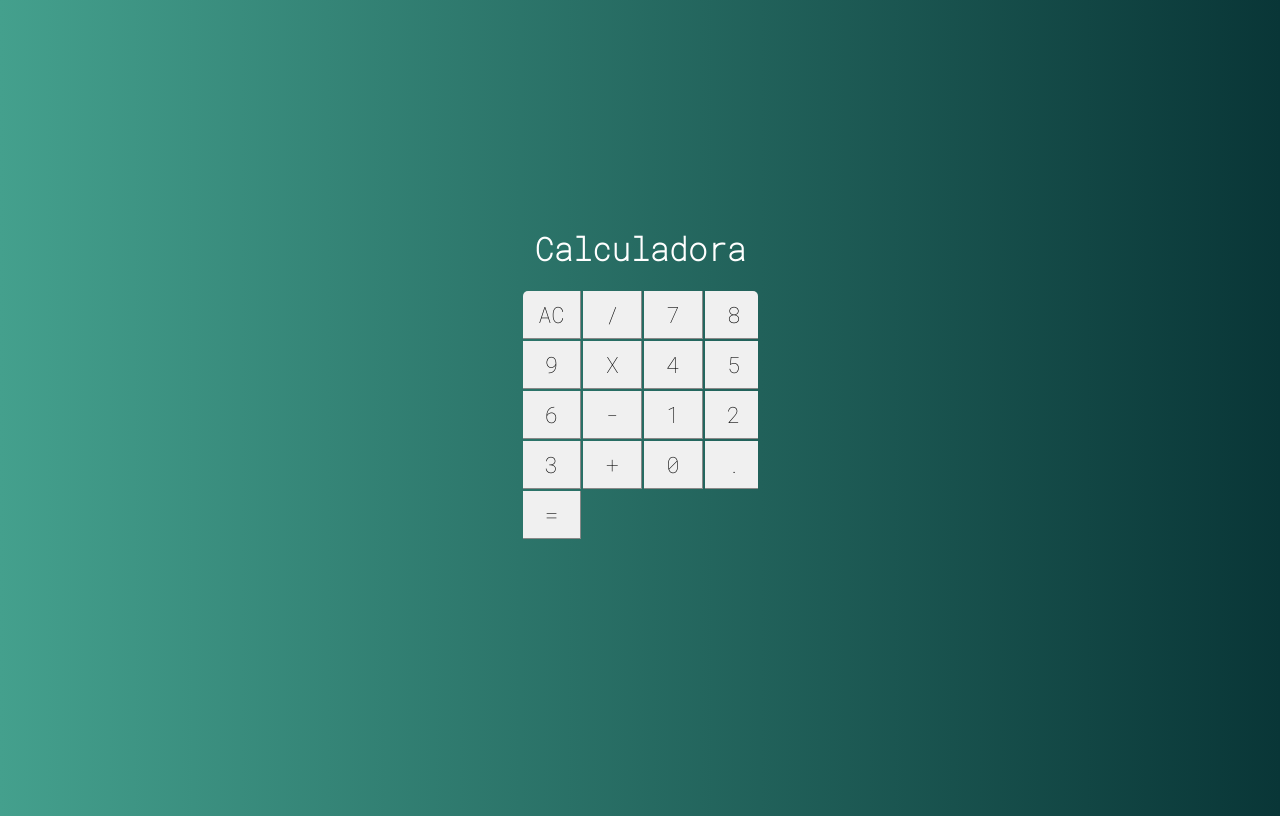
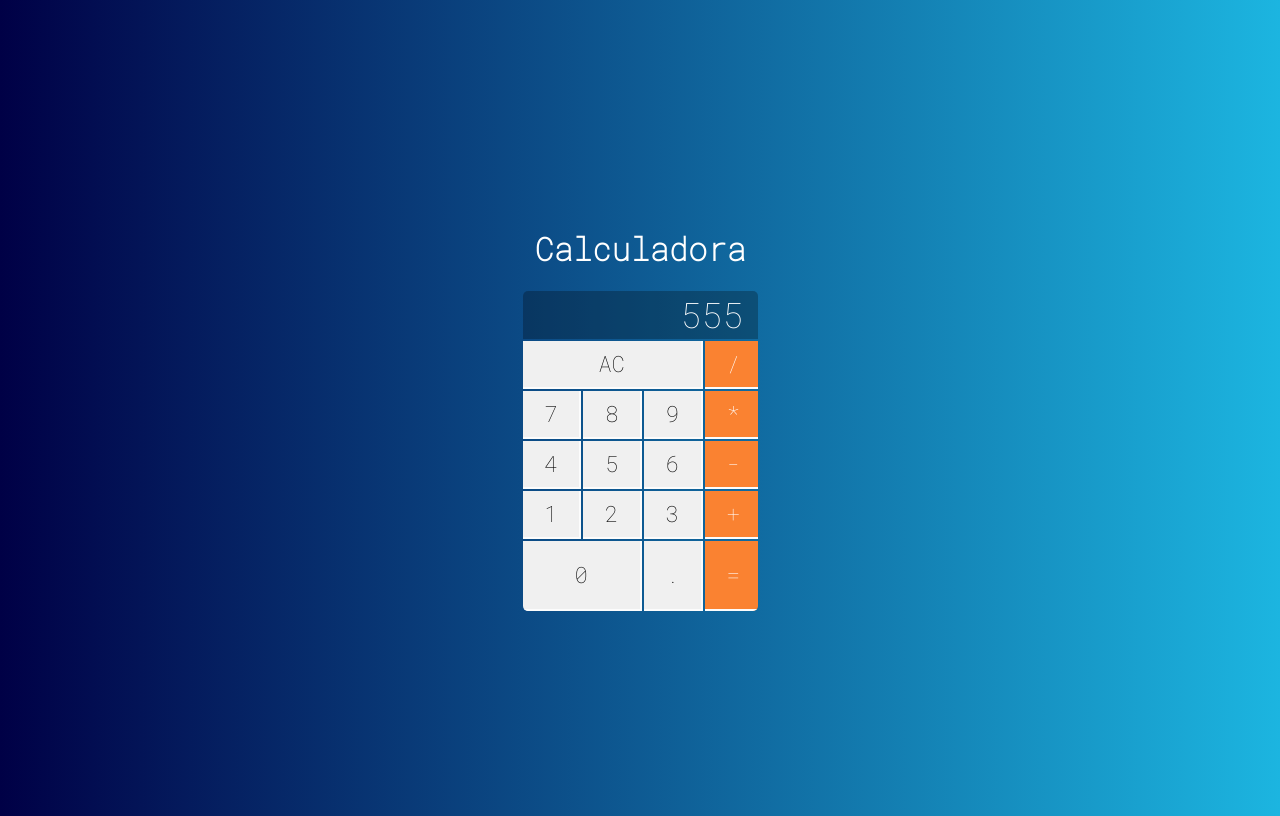
Before and after one commit to genilson-dev/calculadora, a React (Create React App) app: page / in a window 1280 px wide. Built offline with nearby package versions, Linux system fonts and the light colour scheme.

Commit message:
colocando os botoes da calculadora em ordem

```diff
--- a/package.json
+++ b/package.json
@@ -7,6 +7,8 @@
     "@testing-library/jest-dom": "^6.6.3",
     "@testing-library/react": "^16.3.0",
     "@testing-library/user-event": "^13.5.0",
+    "@trybe/eslint-config-frontend": "^1.11.4",
+    "eslint-config-trybe-frontend": "^1.7.0",
     "react": "^19.1.0",
     "react-dom": "^19.1.0",
     "react-scripts": "5.0.1",
--- a/src/components/Buttons.css
+++ b/src/components/Buttons.css
@@ -1,6 +1,6 @@
 :root {
     --bg-button: #f0f0f0;
-    --border-button: solid 1px #888;
+    --border-button: solid 2px #fcfcfc;
 }
 
 .button {
@@ -13,6 +13,27 @@
     outline: none;
     /* padding: 10px; */
     /* margin: 5px; */
-    /* cursor: pointer; */
+    cursor: pointer;
     /* transition: background-color 0.3s, transform 0.2s; */
 }
+
+.button:active{
+    background-color: #000103;
+    color: white;
+    font-size: 33px;
+}
+
+.button.double {
+    grid-column: span 2;
+}
+.button.triple {
+    grid-column: span 3;
+}
+.button.operation {
+    background-color: #fa8231;
+    color: #fff;
+}
+.button.operation:active {
+    background-color: #fa8231cc;
+    color: #fff;
+}
--- a/src/components/Buttons.jsx
+++ b/src/components/Buttons.jsx
@@ -2,8 +2,20 @@ import React from "react";
 import "./Buttons.css";
 
 export default props => {
-    return (
-        <button className="button">{props.label}
-        </button>
-    )
-}
+
+    let classes = "button ";
+    classes += props.operation ? "operation" : "";
+    classes += props.double ? "double" : "";
+    classes += props.triple ? "triple" : "";
+    // classes += props.label === "0" ? "zero" : "";
+
+  return (
+
+    <button
+      className={classes}
+      onClick={e => props.click && props.click(props.label)}
+    >
+        {props.label}
+    </button>
+  );
+};
--- /dev/null
+++ b/src/components/Display.css
@@ -0,0 +1,10 @@
+.display {
+  grid-column: span 4;
+  background-color: #0004;
+  display: flex;
+  align-items: center;
+  justify-content: flex-end;
+  padding: 20px;
+  font-size: 2.2rem;
+  overflow: hidden;
+}
--- /dev/null
+++ b/src/components/Display.jsx
@@ -0,0 +1,11 @@
+import React from "react";
+
+import "./Display.css";
+
+export default (props) => {
+    return (
+        <div className="display">
+        {props.value}
+        </div>
+    );
+}
--- a/src/index.css
+++ b/src/index.css
@@ -4,7 +4,7 @@
 }
 
 *{
-  font-family: 'RobotoMono', 'nomospace';
+  font-family: 'RobotoMono', 'monospace';
 
 }
 body{
@@ -16,8 +16,8 @@ body{
   color: white;
   /* background: linear-gradient(to right, rgb(103, 178, 111), rgb(76, 162, 205)); */
   /* background: linear-gradient(to right, rgb(156, 236, 251), rgb(101, 199, 247), rgb(0, 82, 212)); */
-  background: linear-gradient(to right, rgb(68, 160, 141), rgb(9, 54, 55));
-
+  /* background: linear-gradient(to right, rgb(68, 160, 141), rgb(9, 54, 55)); */
+  background: linear-gradient(to right, rgb(0, 0, 70), rgb(28, 181, 224));
 
 
 }
--- a/src/main/Calculator.jsx
+++ b/src/main/Calculator.jsx
@@ -1,28 +1,51 @@
 import React, { Component } from 'react'
 import './Calculator.css';
 import Buttons from '../components/Buttons';
+import Display from '../components/Display';
 
 export default class Calculator extends Component {
+  constructor(props) {
+    super(props);
+    this.clearMemory = this.clearMemory.bind(this);
+    this.setOperation = this.setOperation.bind(this);
+    this.addDigit = this.addDigit.bind(this);
+  }
+
+  clearMemory = () => {
+    console.log('clearMemory')
+
+  }
+  setOperation = (operation) => {
+    console.log(operation)
+  }
+  addDigit = (n) => {
+    console.log(n)
+  }
+
+
+
   render() {
+
     return (
       <div className='calculator'>
-        <Buttons label="AC"/>
-        <Buttons label="/"/>
-        <Buttons label="7"/>
-        <Buttons label="8"/>
-        <Buttons label="9"/>
-        <Buttons label="X"/>
-        <Buttons label="4"/>
-        <Buttons label="5"/>
-        <Buttons label="6"/>
-        <Buttons label="-"/>
-        <Buttons label="1"/>
-        <Buttons label="2"/>
-        <Buttons label="3"/>
-        <Buttons label="+"/>
-        <Buttons label="0"/>
-        <Buttons label="."/>
-        <Buttons label="="/>
+        <Display value={555}/>
+        <Buttons label="AC" click={this.clearMemory} triple/>
+        <Buttons label="/" click={this.setOperation} operation/>
+        <Buttons label="7" click={this.addDigit}/>
+        <Buttons label="8" click={this.addDigit}/>
+        <Buttons label="9" click={this.addDigit}/>
+        <Buttons label="*" click={this.setOperation} operation/>
+        <Buttons label="4" click={this.addDigit}/>
+        <Buttons label="5" click={this.addDigit}/>
+        <Buttons label="6" click={this.addDigit}/>
+        <Buttons label="-" click={this.setOperation} operation/>
+        <Buttons label="1" click={this.addDigit}/>
+        <Buttons label="2" click={this.addDigit}/>
+        <Buttons label="3" click={this.addDigit}/>
+        <Buttons label="+" click={this.setOperation} operation/>
+        <Buttons label="0" click={this.addDigit} double/>
+        <Buttons label="." click={this.addDigit}/>
+        <Buttons label="=" click={this.setOperation} operation/>
 
 
       </div>
```
Also changed, not shown: 2 other files (tests, documents, lock files or other folders).
